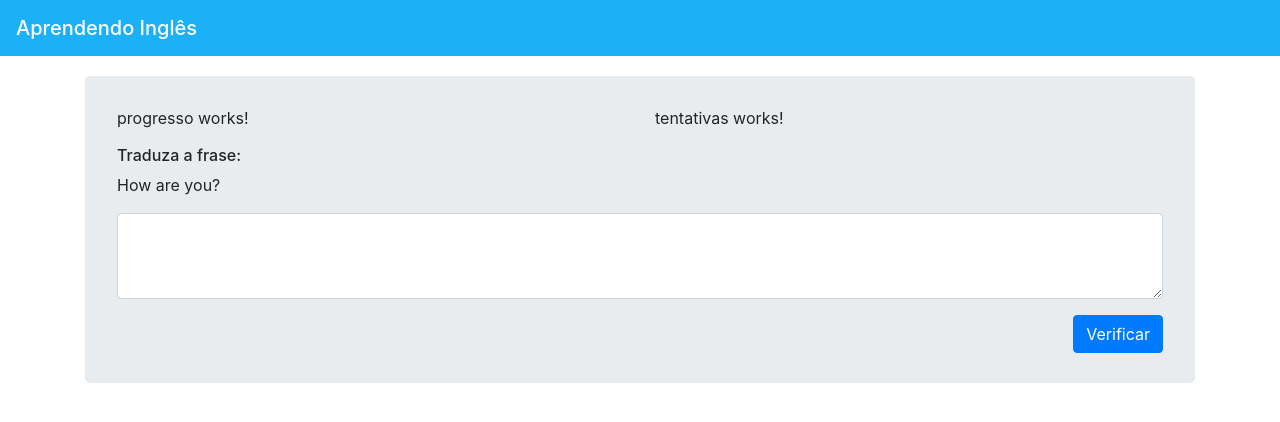
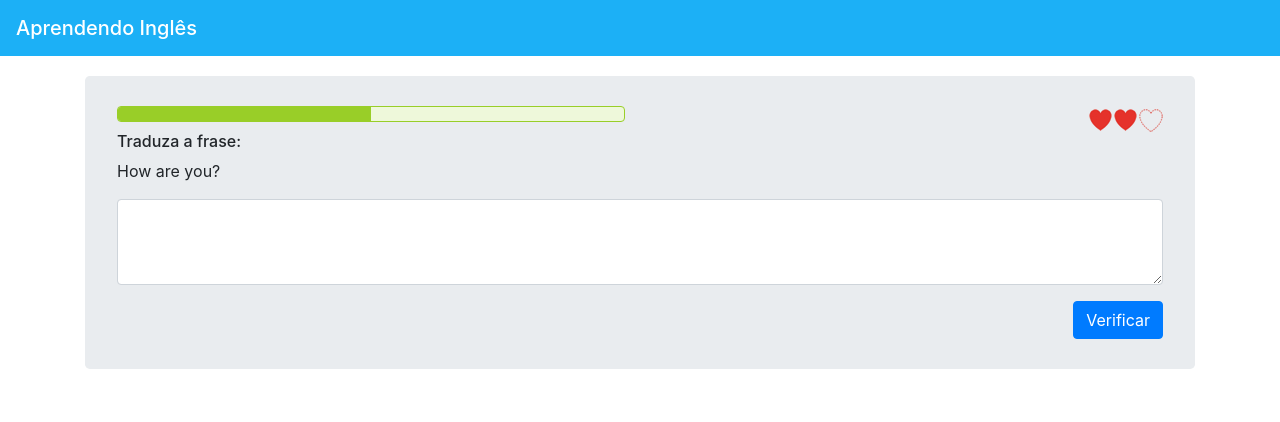
Before and after one commit to MelissaTeodoro/app1-angular4, an Angular app: page / in a window 1280 px wide. Shown: the top 422 px of the page. Built offline with nearby package versions, Linux system fonts and the light colour scheme.

Commit message:
Estilização dos componentes painel, progresso e tentativas

```diff
--- a/src/app/painel/painel.component.html
+++ b/src/app/painel/painel.component.html
@@ -5,7 +5,9 @@
         <app-progresso></app-progresso>
       </div>
       <div class="col-sm-6">
-        <app-tentativas></app-tentativas>
+          <div class="d-flex justify-content-end">
+            <app-tentativas></app-tentativas>
+          </div>
       </div>
     </div>
     <div class="row">
--- a/src/app/progresso/progresso.component.css
+++ b/src/app/progresso/progresso.component.css
@@ -0,0 +1,8 @@
+.progress {
+    background: #EEF8DA;
+    border: solid 1px #99CE28
+}
+
+.progress-bar {
+    background: #99CE28
+}
--- a/src/app/progresso/progresso.component.html
+++ b/src/app/progresso/progresso.component.html
@@ -1,3 +1,3 @@
-<p>
-  progresso works!
-</p>
+<div class="progress">
+  <div class="progress-bar w-50"></div>
+</div>
--- a/src/app/tentativas/tentativas.component.html
+++ b/src/app/tentativas/tentativas.component.html
@@ -1,3 +1,3 @@
-<p>
-  tentativas works!
-</p>
+<img src="/assets/coracao_cheio.png" alt="Coração cheio">
+<img src="/assets/coracao_cheio.png" alt="Coração cheio">
+<img src="/assets/coracao_vazio.png" alt="Coração vazio">
```
Also changed, not shown: src/assets/coracao_cheio.png (added), src/assets/coracao_vazio.png (added).
